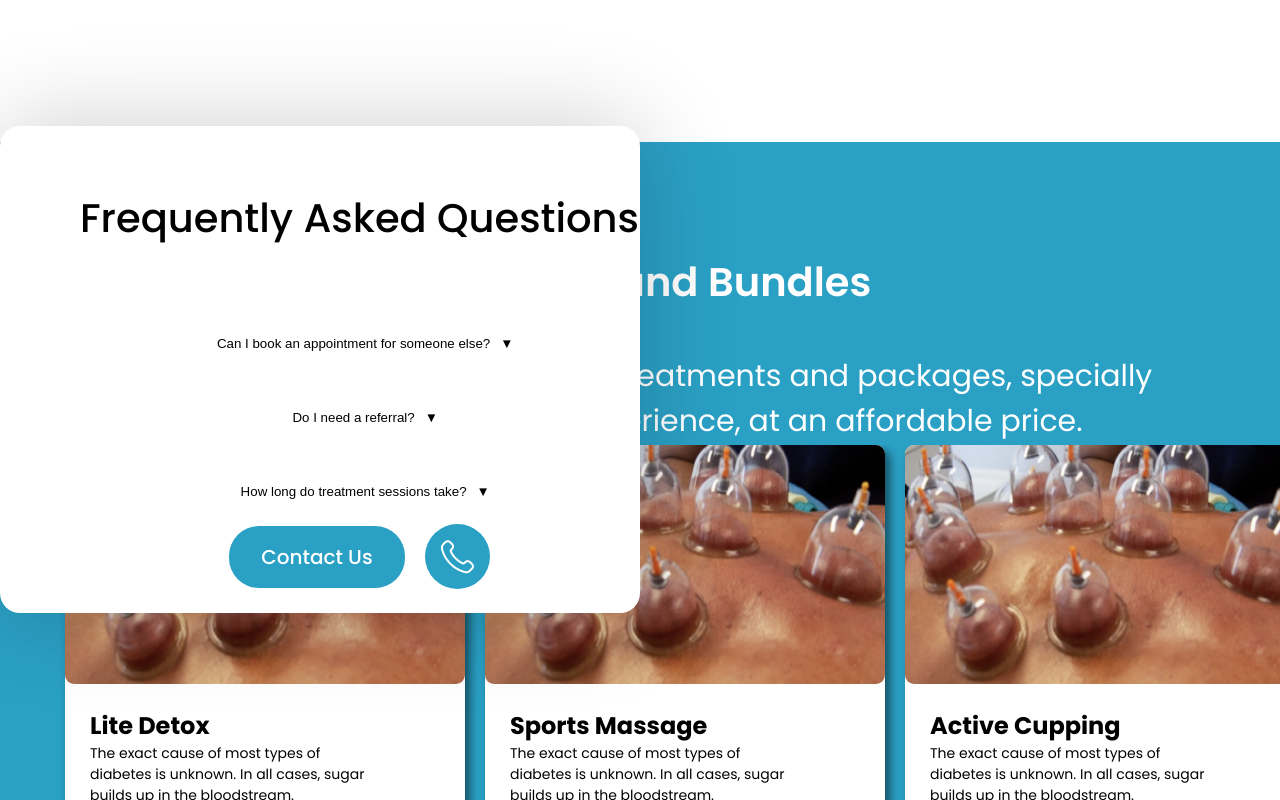
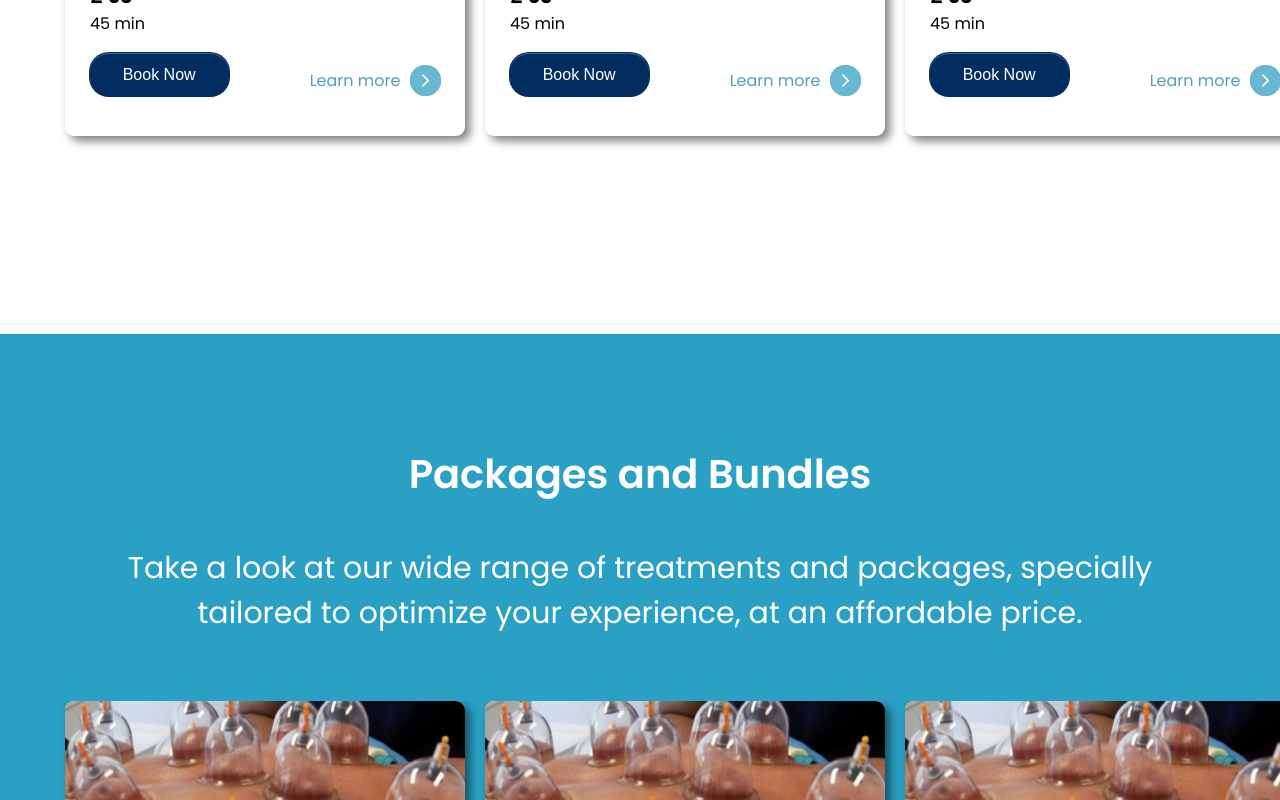
Before and after one commit to ayazb7/salam-health, a React (Create React App) app in the folder salam-health/: page /book in a window 1280 px wide. Shown: the part 1000-1800 px from the top of the page. Built offline with nearby package versions, Linux system fonts and the light colour scheme.

Commit message:
"positioning fix "

```diff
--- a/salam-health/src/App.css
+++ b/salam-health/src/App.css
@@ -850,9 +850,10 @@ h4, h3, h2, p {
     display: flex;
     flex-wrap: nowrap;
     gap: 10px;
-    overflow-x: auto;
+
     padding: 0px;
     align-self: left;
+
     margin-bottom: 27px;
     viewport-fit: center;
     align-items: center;
@@ -900,7 +901,9 @@ h4, h3, h2, p {
   display: flex;
   position: absolute;
   z-index: 2;
-  top: 45%;
+  top: 82%;
+  right: 25%;
+  margin-bottom: 60px ;
 }
 
 .contact-card h4 {
@@ -1068,4 +1071,5 @@ h4, h3, h2, p {
   padding-left: 90px ;
   margin-top: -650px;
   margin-bottom: 20px;
+
 }
--- a/salam-health/src/components/Book.js
+++ b/salam-health/src/components/Book.js
@@ -42,7 +42,7 @@ function Book() {
         </p>
         <h3 className="book-description2">Stand Alone Treatments</h3>
     </div>
-    <div className='centered-container hidden'>
+    <div className='centered-container hidden' style={{ marginTop: '15%'}}>
     <section className="cards-list">
               <Card className="cards" title= "Hijamah Wet Cupping" description="HEALTH CONSULTATION , SPORTS MASSAGE , INFRARED DEEP HEAT , WET CUPPING , GRASTON THERAPY" price="63" duration="45 min"/>
               <Card className="cards" title= "Hijamah Wet Cupping" description="HEALTH CONSULTATION , SPORTS MASSAGE , INFRARED DEEP HEAT , WET CUPPING , GRASTON THERAPY" price="63" duration="45 min"/>
@@ -57,8 +57,8 @@ function Book() {
             tailored to optimize your experience, at an affordable price.
         </p>
     </div>
-    <div className='centered-container hidden'>
-    <section className="cards-list" style={{ marginTop: '-70%'}}>
+    <div className='centered-container hidden' >
+    <section className="cards-list" style={{ marginTop: '-60%'}}>
               <Card className="cards" title= "Lite Detox" description="The exact cause of most types of diabetes is unknown. In all cases, sugar builds up in the bloodstream. " price="63" duration="45 min"/>
               <Card className="cards" title= "Sports Massage" description="The exact cause of most types of diabetes is unknown. In all cases, sugar builds up in the bloodstream. " price="63" duration="45 min"/>
               <Card className="cards" title= "Active Cupping" description="The exact cause of most types of diabetes is unknown. In all cases, sugar builds up in the bloodstream. " price="63" duration="45 min"/>
```
